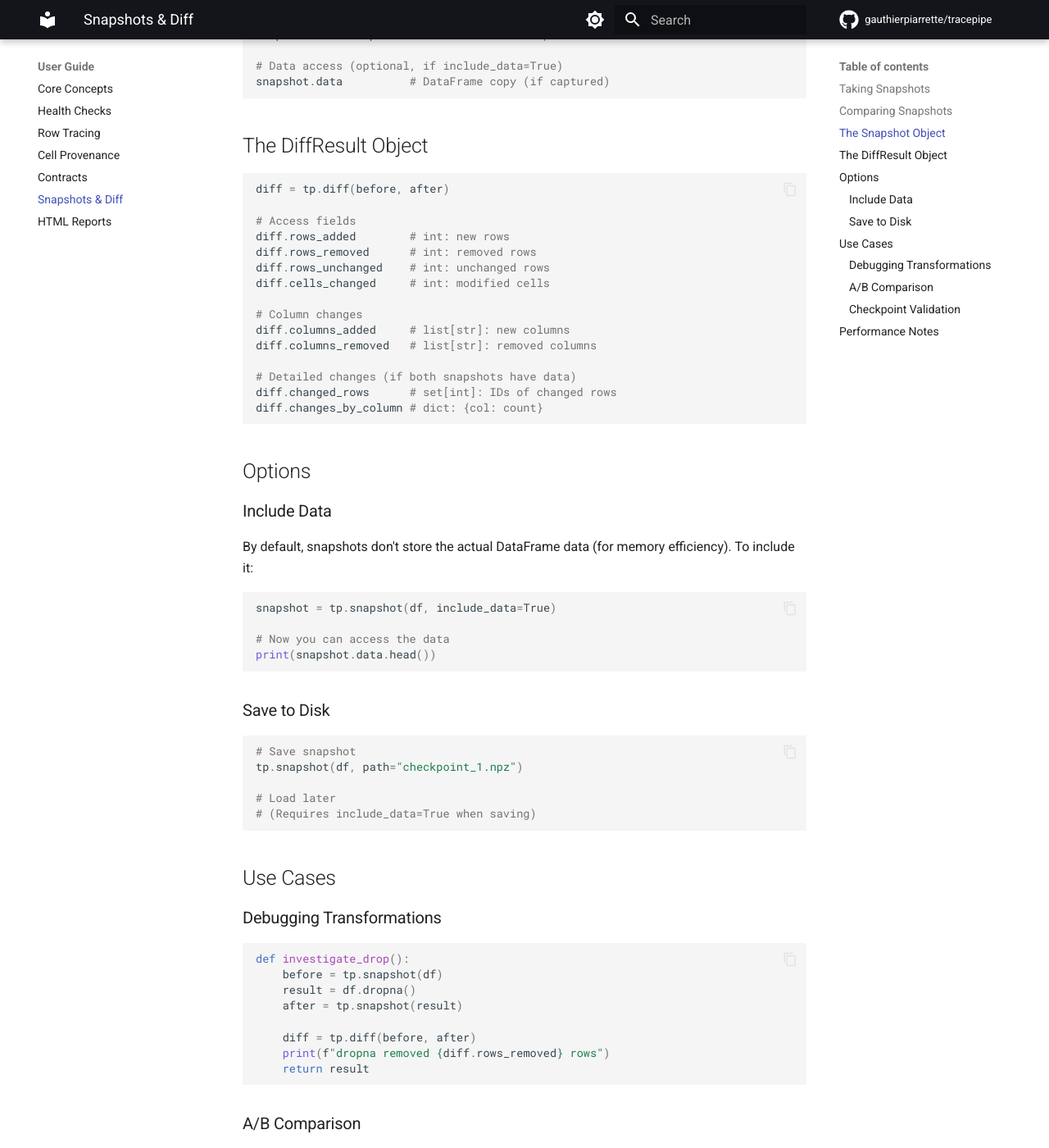
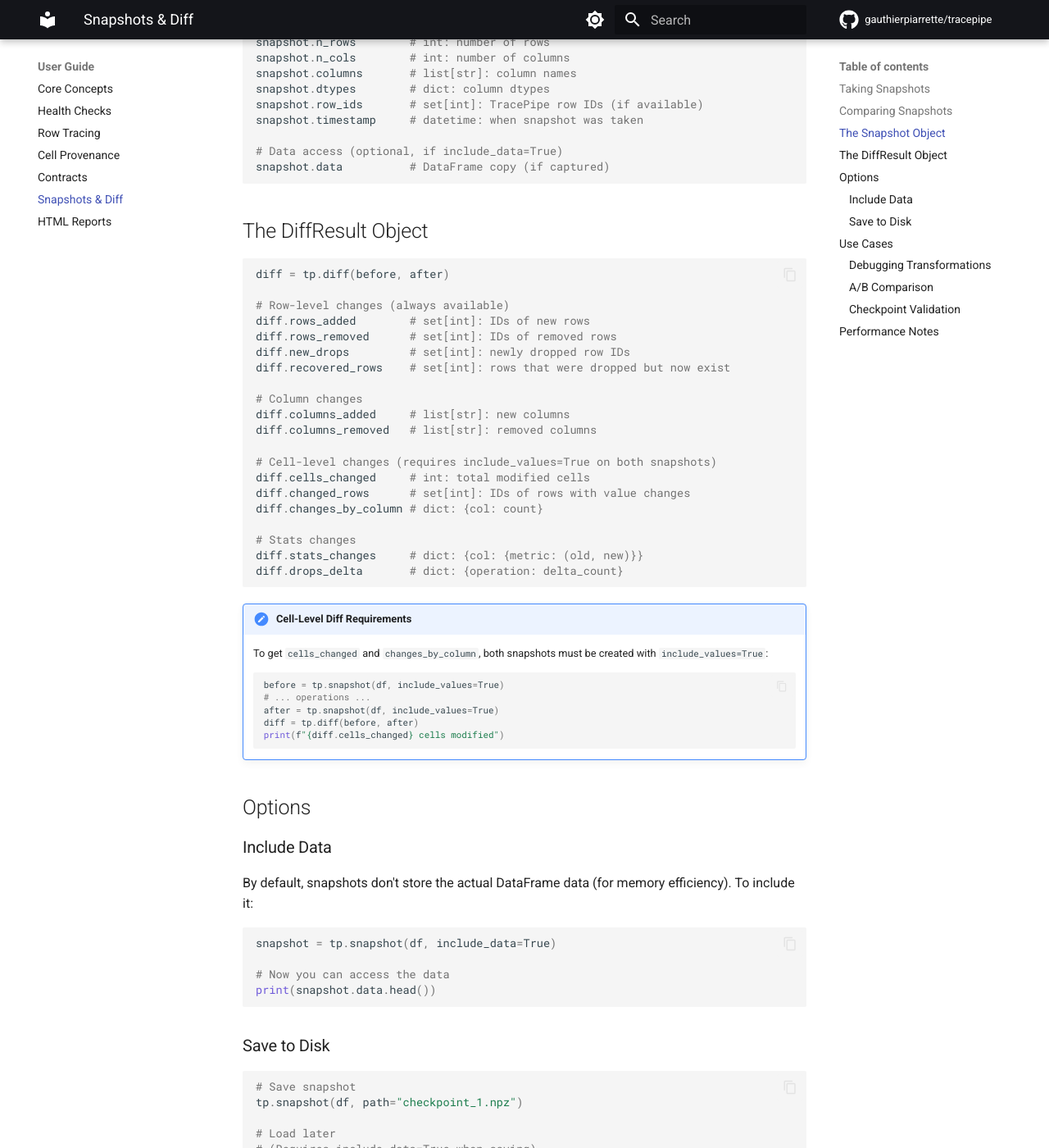
Before and after one commit to gauthierpiarrette/tracepipe, an MkDocs documentation site: the page built from docs/guide/snapshots.md, in a window 1280 px wide and 1400 px high, scrolled down 1252 px. Shown: the whole window at 82% size. Built offline with MkDocs 1.6.1 and Material for MkDocs 9.7.7, drawn with Linux system fonts in a browser that asks for light colours; comment, search, counter and statistics services are not loaded; some of the changed text lies outside the part shown.

````diff
--- a/docs/guide/snapshots.md
+++ b/docs/guide/snapshots.md
@@ -34,13 +34,16 @@ Output:
 
 ```
 Snapshot Diff:
-  Rows: 1000 → 847 (-153)
-  Columns: ['id', 'price', 'qty'] → ['id', 'price', 'qty'] (unchanged)
+  - 153 rows removed
+  ! 153 new drops
 
   Changes:
-    - 153 rows removed
-    - 847 cells modified in 'price'
+    - 847 cells modified
+      price: 847
 ```
+
+!!! tip "Enabling Cell-Level Diff"
+    To see cell-level changes, create snapshots with `include_values=True`.
 
 ## The Snapshot Object
 
@@ -64,20 +67,37 @@ snapshot.data          # DataFrame copy (if captured)
 ```python
 diff = tp.diff(before, after)
 
-# Access fields
-diff.rows_added        # int: new rows
-diff.rows_removed      # int: removed rows
-diff.rows_unchanged    # int: unchanged rows
-diff.cells_changed     # int: modified cells
+# Row-level changes (always available)
+diff.rows_added        # set[int]: IDs of new rows
+diff.rows_removed      # set[int]: IDs of removed rows
+diff.new_drops         # set[int]: newly dropped row IDs
+diff.recovered_rows    # set[int]: rows that were dropped but now exist
 
 # Column changes
 diff.columns_added     # list[str]: new columns
 diff.columns_removed   # list[str]: removed columns
 
-# Detailed changes (if both snapshots have data)
-diff.changed_rows      # set[int]: IDs of changed rows
+# Cell-level changes (requires include_values=True on both snapshots)
+diff.cells_changed     # int: total modified cells
+diff.changed_rows      # set[int]: IDs of rows with value changes
 diff.changes_by_column # dict: {col: count}
+
+# Stats changes
+diff.stats_changes     # dict: {col: {metric: (old, new)}}
+diff.drops_delta       # dict: {operation: delta_count}
 ```
+
+!!! note "Cell-Level Diff Requirements"
+    To get `cells_changed` and `changes_by_column`, both snapshots must be
+    created with `include_values=True`:
+
+    ```python
+    before = tp.snapshot(df, include_values=True)
+    # ... operations ...
+    after = tp.snapshot(df, include_values=True)
+    diff = tp.diff(before, after)
+    print(f"{diff.cells_changed} cells modified")
+    ```
 
 ## Options
 
````
Also changed, not shown: docs/changelog.md (+21 -0 lines), docs/getting-started/quickstart.md (+12 -1 lines), docs/guide/cell-provenance.md (+10 -2 lines), docs/guide/row-tracing.md (+22 -8 lines).
